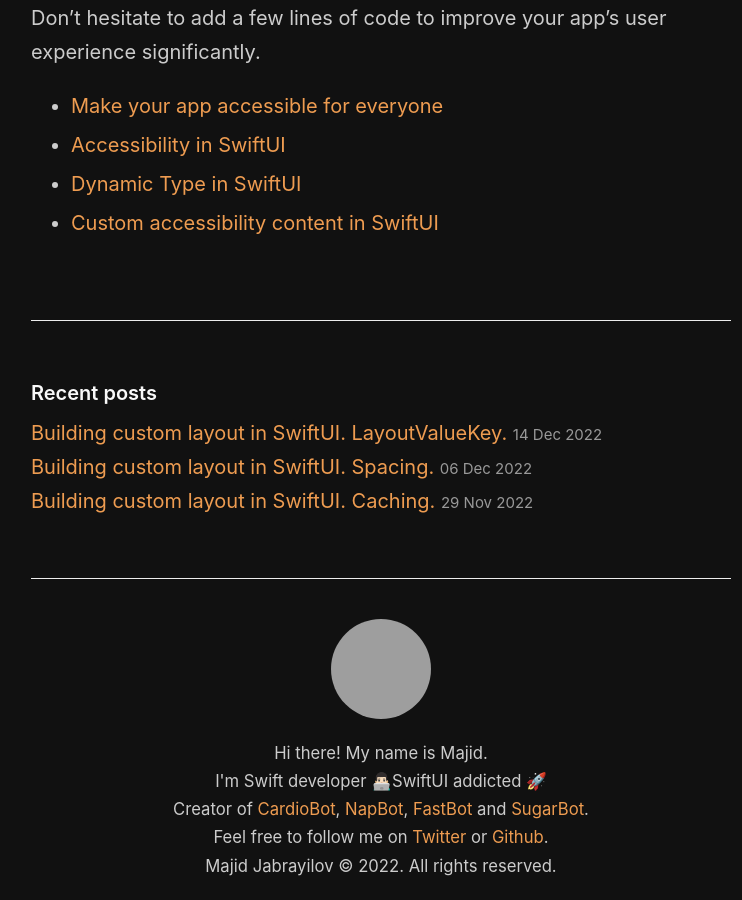
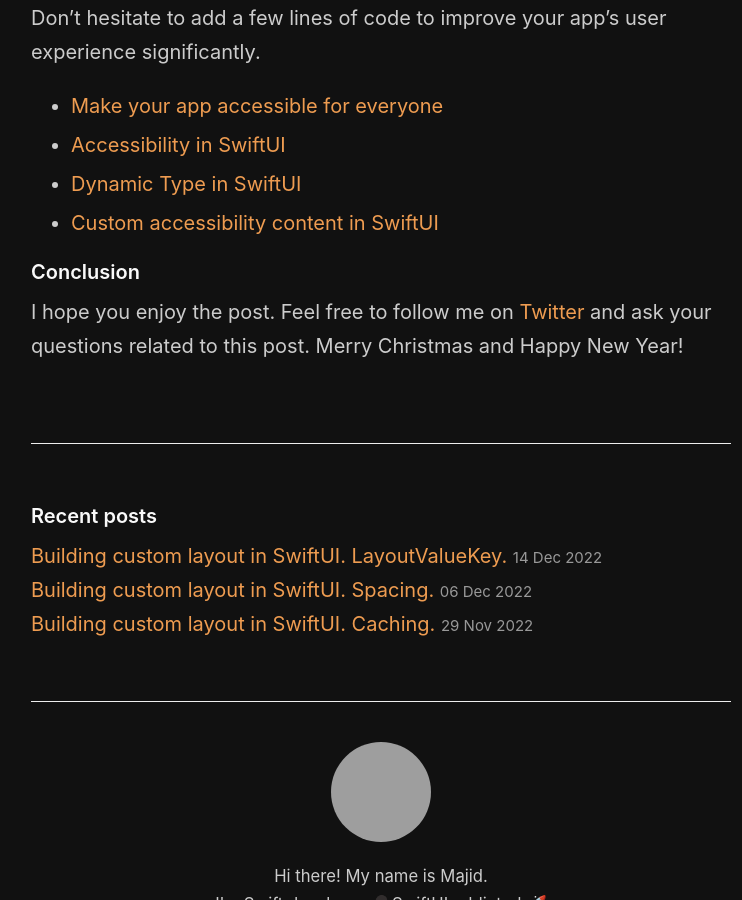
Before and after one commit to mecid/mecid.github.io, a Jekyll site: the page built from _posts/2022-12-27-ios-development-trends-in-review.md, in a window 1280 px wide and 900 px high, scrolled down 3089 px, cut to the strip 0-900 px from the top of the window. Shown: the whole strip, without its empty margins (259-1001 px from the left). Built offline with Jekyll 4.4.1, drawn with Linux system fonts in a browser that asks for light colours; grey boxes are pictures that could not be loaded.

Commit message:
conclusion added to ios dev trends post

```diff
--- a/_posts/2022-12-27-ios-development-trends-in-review.md
+++ b/_posts/2022-12-27-ios-development-trends-in-review.md
@@ -58,3 +58,7 @@
 * [Accessibility in SwiftUI](/2019/09/10/accessibility-in-swiftui/)
 * [Dynamic Type in SwiftUI](/2019/10/09/dynamic-type-in-swiftui/)
 * [Custom accessibility content in SwiftUI](/2021/10/06/custom-accessibility-content-in-swiftui/)
+
+
+#### Conclusion
+I hope you enjoy the post. Feel free to follow me on [Twitter](https://twitter.com/mecid) and ask your questions related to this post. Merry Christmas and Happy New Year!
```
